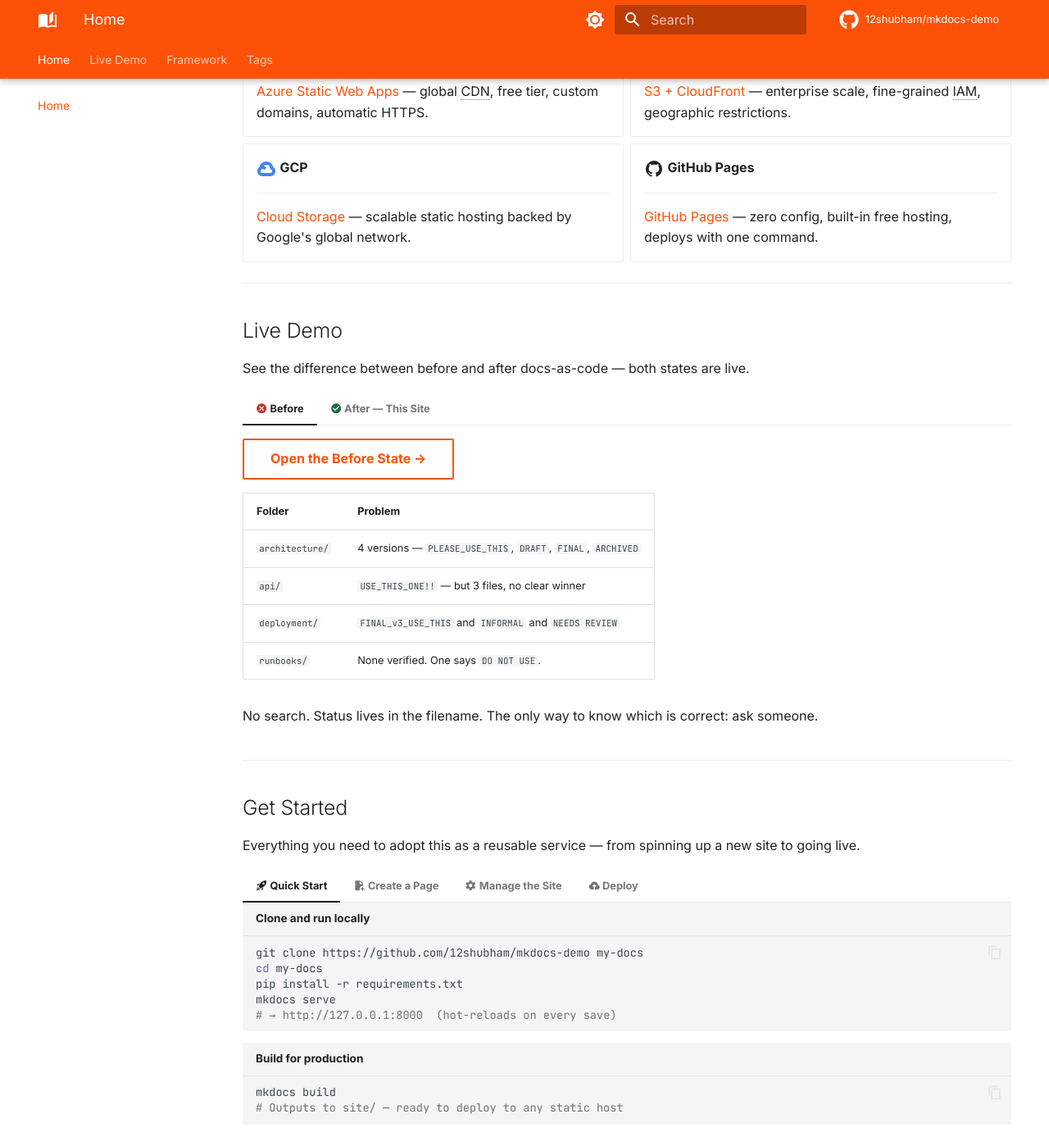
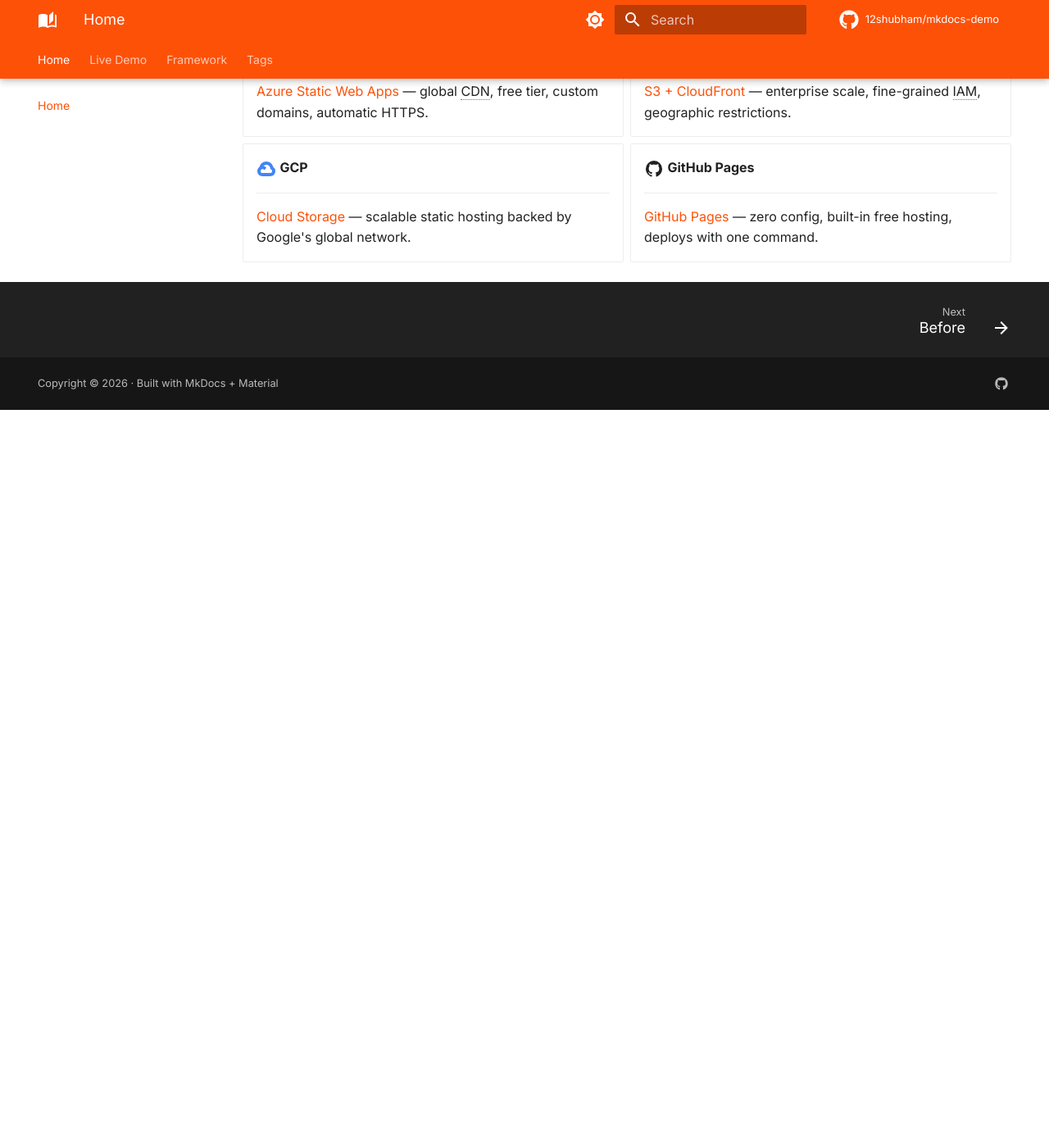
Before and after one commit to 12shubham/mkdocs-demo, an MkDocs documentation site: the page built from docs/index.md, in a window 1280 px wide and 1400 px high, scrolled down 2257 px. Shown: the whole window at 82% size. Built offline with MkDocs 1.6.1 and Material for MkDocs 9.7.7, drawn with Linux system fonts in a browser that asks for light colours; comment, search, counter and statistics services are not loaded; after the commit the page ends 2757 px from its top, so only the background shows below that.

Commit message:
refactor: remove Live Demo/Get Started from home, reorder before/after pages, fix CTAs

````diff
--- a/docs/index.md
+++ b/docs/index.md
@@ -11,7 +11,7 @@
 Replace scattered Word docs, outdated SharePoint pages, and version confusion with a
 **single searchable portal** — reviewed like code, deployed in under 60 seconds, and always current.
 
-[See the Live Demo](#live-demo){ .md-button .md-button--primary }
+[See the Live Demo](before.md){ .md-button .md-button--primary }
 [Get Started](framework/index.md){ .md-button }
 
 </div>
@@ -160,114 +160,3 @@
     [GitHub Pages](deployment/github.md) — zero config, built-in free hosting, deploys with one command.
 
 </div>
-
----
-
-## Live Demo { #live-demo }
-
-See the difference between before and after docs-as-code — both states are live.
-
-=== ":material-close-circle:{ style='color:#c0392b' } Before"
-
-    **[Open the Before State →](before.md){ .md-button }**
-
-    | Folder | Problem |
-    |---|---|
-    | `architecture/` | 4 versions — `PLEASE_USE_THIS`, `DRAFT`, `FINAL`, `ARCHIVED` |
-    | `api/` | `USE_THIS_ONE!!` — but 3 files, no clear winner |
-    | `deployment/` | `FINAL_v3_USE_THIS` and `INFORMAL` and `NEEDS REVIEW` |
-    | `runbooks/` | None verified. One says `DO NOT USE`. |
-
-    No search. Status lives in the filename. The only way to know which is correct: ask someone.
-
-=== ":material-check-circle:{ style='color:#1a6e43' } After — This Site"
-
-    **You're looking at it.**
-
-    | What changed | How |
-    |---|---|
-    | Single source of truth | Git — one version, full history |
-    | Always current | Auto-deploys on every push to `main` |
-    | Searchable | Press ++slash++ to try it |
-    | Reviewed | Every change goes through a pull request |
-    | Navigable | Structure lives in `mkdocs.yml`, not filenames |
-
-    [Explore the Framework →](framework/index.md){ .md-button .md-button--primary }
-    [Deployment Guides →](deployment/index.md){ .md-button }
-
----
-
-## Get Started
-
-Everything you need to adopt this as a reusable service — from spinning up a new site to going live.
-
-=== ":material-rocket-launch: Quick Start"
-
-    ```bash title="Clone and run locally"
-    git clone https://github.com/12shubham/mkdocs-demo my-docs
-    cd my-docs
-    pip install -r requirements.txt
-    mkdocs serve
-    # → http://127.0.0.1:8000  (hot-reloads on every save)
-    ```
-
-    ```bash title="Build for production"
-    mkdocs build
-    # Outputs to site/ — ready to deploy to any static host
-    ```
-
-=== ":material-file-plus: Create a Page"
-
-    ```bash title="Create the file"
-    mkdir -p docs/my-section
-    touch docs/my-section/my-page.md
-    ```
-
-    ```yaml title="Add front matter"
-    ---
-    title: My Page Title
-    description: Brief description for search and social cards.
-    tags:
-      - MyTag
-    ---
-
-    # My Page Title
-
-    Content goes here.
-    ```
-
-    ```yaml title="Register in mkdocs.yml nav"
-    nav:
-      - My Section:
-          - Overview:  my-section/index.md
-          - My Page:   my-section/my-page.md
-    ```
-
-    [Full Page Creation Guide →](framework/create-page.md){ .md-button }
-
-=== ":material-cog: Manage the Site"
-
-    | File | What it controls |
-    |---|---|
-    | `mkdocs.yml` | Site name, nav, theme, plugins — everything |
-    | `docs/assets/extra.css` | Brand colours mapped to Material CSS variables |
-    | `docs/javascripts/mermaid-config.js` | Mermaid diagram palette |
-    | `includes/abbreviations.md` | Hover tooltips on every page |
-    | `requirements.txt` | Pinned Python packages — identical builds everywhere |
-
-    [Framework Reference →](framework/reference.md){ .md-button }
-
-=== ":material-cloud-upload: Deploy"
-
-    Push to `main` — GitHub Actions handles the rest automatically.
-
-    | Target | Guide |
-    |---|---|
-    | :material-github: GitHub Pages | [deployment/github.md](deployment/github.md) |
-    | :material-microsoft-azure: Azure Static Web Apps | [deployment/azure.md](deployment/azure.md) |
-    | :material-aws: AWS S3 + CloudFront | [deployment/aws.md](deployment/aws.md) |
-    | :material-google-cloud: GCP Cloud Storage | [deployment/gcp.md](deployment/gcp.md) |
-
-    !!! tip "Security best practice"
-        Use **OIDC federation** (GitHub → Azure/AWS/GCP) instead of long-lived secrets.
-        No credentials stored in GitHub — the cloud provider issues short-lived tokens per run.
````
Also changed, not shown: docs/after.md (+52 -59 lines), docs/before.md (+30 -33 lines).
